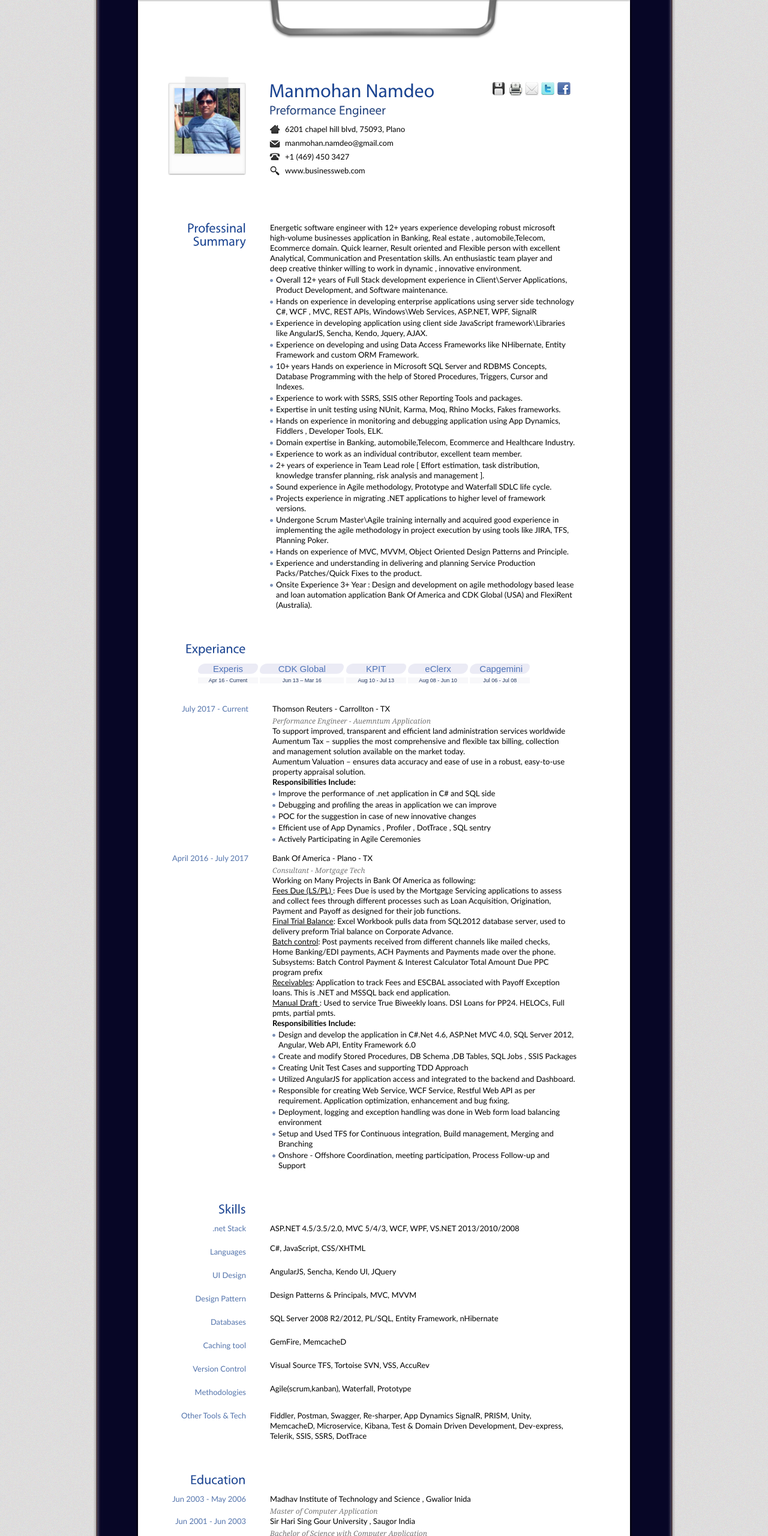
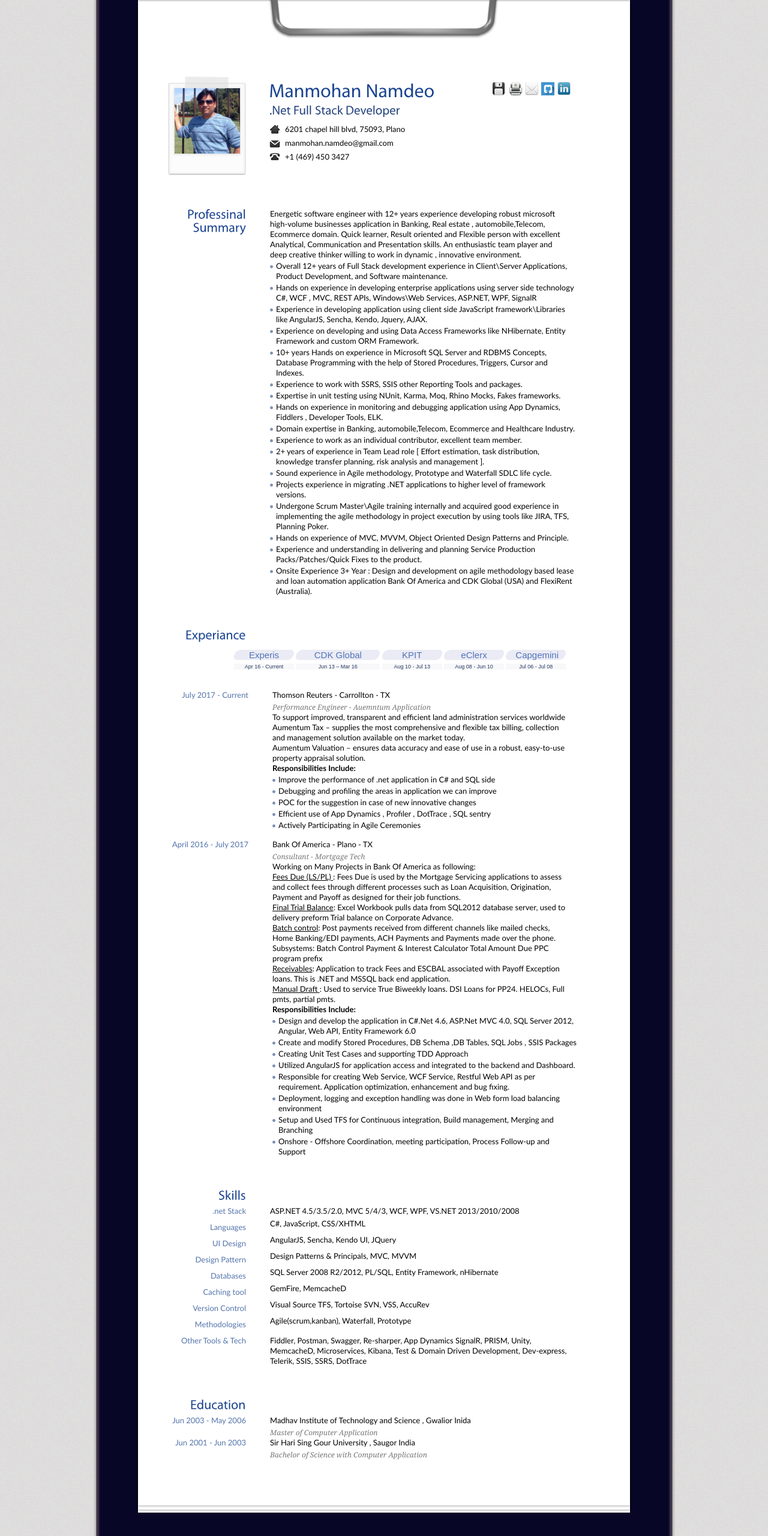
Before and after one commit to namdeom/Profile, a plain HTML site: page index.html in a window 1280 px wide. Shown: the part 140-2700 px from the top of the page at 60% size. Drawn offline with Linux system fonts and the light colour scheme.

Commit message:
LinkedInAndGitHub changes

```diff
--- a/css/blue.css
+++ b/css/blue.css
@@ -211,7 +211,7 @@ div.content {
 	margin:0;
 	overflow: hidden;
 	display:block;
-	padding-top:22px;
+	padding-top:10px;
 }
 
 h3 {
--- a/css/tabs.css
+++ b/css/tabs.css
@@ -2,12 +2,12 @@
 
 div.ExperianceTab {
     overflow: hidden;
-    margin-left: 100px;
+    margin-left: 160px;
 }
 
 div.ExperianceYearTab {
     overflow: hidden;
-    margin-left: 100px;
+    margin-left: 160px;
 }
 
 /* Style the buttons inside the tab */
--- a/index.html
+++ b/index.html
@@ -40,23 +40,22 @@
           <!-- Begin Personal Information -->
           <div class="self">
             <h1 class="name">Manmohan Namdeo <br />
-              <span>Preformance Engineer</span></h1>
+              <span>.Net Full Stack Developer</span></h1>
             <ul>
               <li class="ad">6201 chapel hill blvd, 75093, Plano</li>
               <li class="mail">manmohan.namdeo@gmail.com</li>
               <li class="tel">+1 (469) 450 3427</li>
-              <li class="web">www.businessweb.com</li>
             </ul>
           </div>
           <!-- End Personal Information -->
           <!-- Begin Social -->
           <div class="social">
             <ul>
-              <li><a class='north' href="#" title="Download .pdf"><img src="images/icn-save.jpg" alt="Download the pdf version" /></a></li>
+              <li><a class='north' href="#" title="Download.pdf"><img src="images/icn-save.jpg" alt="Download the pdf version" /></a></li>
               <li><a class='north' href="javascript:window.print()" title="Print"><img src="images/icn-print.jpg" alt="" /></a></li>
               <li><a class='north' id="contact" href="contact/index.html" title="Contact Me"><img src="images/icn-contact.jpg" alt="" /></a></li>
-              <li><a class='north' href="#" title="Follow me on Twitter"><img src="images/icn-twitter.jpg" alt="" /></a></li>
-              <li><a class='north' href="#" title="My Facebook Profile"><img src="images/icn-facebook.jpg" alt="" /></a></li>
+              <li><a class='north' href="https://github.com/namdeom" title="My gitHub Profile" ><img src="images/github-icon.png" alt="" style="height: 22px;width: 22px;"/></a></li>
+              <li><a class='north' href="https://www.linkedin.com/in/manmohan-namdeo-26365020/" title="My Linkedin Profile" ><img src="images/Linkedin-Icon.png" alt="" style="height: 22px;width: 22px;"/></a></li>
             </ul>
           </div>
           <!-- End Social -->
@@ -162,6 +161,7 @@
               </div>
 
             <div id="CDKGlobal" class="tabcontent" style="display: none;">
+              <div class="entryExperiance">
                 <h3>Jun 2007 - May 2009</h3>
                 <p> CDK GLOBAL (Earlier Known as ADP Global Dealer Services) <br />
                   <em>Consultant - ServiceEdge</em></p>
@@ -181,6 +181,7 @@
                 <li>    Onshore - Offshore Coordination, meeting participation, Process Follow-up and Support</li>
 
                 </ul>
+              </div>
               </div>
 
 
@@ -208,8 +209,9 @@
                 <h3>May 12 – Jun 13</h3>
                 <p> Covidian - USA <br />
                 <em>Pick Ticket Management </em></p>
-                <p>The purpose of the Pick Ticket Management Application is to assist supervisors in controlling work assignments and increasing picker productivity. <br>
-                    <u>Pick Ticket Management </u>: The Pick Ticket Management screen allows you to assign and print pick tickets, split individual pick tickets between multiple pickers, and generate consolidated pick tickets application mainly consists of following modules.
+                <p>The purpose of the Pick Ticket Management Application is to assist supervisors in controlling work assignments and increasing picker productivity. Modules contains Pick Ticket Management, PTM Report, Packing List, Masters, EDI, Ship Confirm, RF Gun Trax, Receipt Management, PUP, PUP Report etc.<br>
+                    <u>Pick Ticket Management </u>: The Pick Ticket Management screen allows you to assign and print pick tickets,
+                    split individual pick tickets between multiple pickers, and generate consolidated pick tickets application mainly consists of following modules.
                 </p>
                 <ul class="info">
                   <b>Responsibilities Include:</b>
@@ -225,11 +227,12 @@
                 <p> Poole Construction Limited - Canada <br />
                 <em>PM4+ Poole Construction </em></p>
                 <p>PCL is construction leaders in buildings, civil infrastructure and heavy industrial markets. Project is about labor, account, material, supply, tickets management .So that company can manage all accounts in centralized location and optimize the process and resources.
-                  Modules contains Pick Ticket Management, PTM Report, Packing List, Masters, EDI, Ship Confirm, RF Gun Trax, Receipt Management, PUP, PUP Report etc.
+
                 </p>
             </div>
           </div>
           <div id="eClerx" class="tabcontent" style="display: none;">
+            <div class="entryExperiance">
               <h3>Aug 08 - Jun 10</h3>
               <p> Sr. Consultant <br />
                 <em>Barclays, LB, Merrill Lynch, Credit Swiss (Investment Banks)</em></p>
@@ -250,8 +253,10 @@
 
               </ul>
             </div>
+            </div>
 
             <div id="Capgemini" class="tabcontent" style="display: none;">
+              <div class="entryExperiance">
                 <h3>Jul 06 - Jul 08</h3>
                 <p> Consultant <br />
                   <em>Alcatel-Lucent Business Partner Application</em></p>
@@ -264,12 +269,13 @@
 
                 </ul>
               </div>
+              </div>
         </div>
         <!-- End 3rd Row -->
 
         <!-- Begin 4th Row -->
         <div class="entry">
-          <h2>Skills</h2>
+          <h2>Skills</h2> <br>
           <div class="content">
             <h3>.net Stack</h3>
                <p>ASP.NET 4.5/3.5/2.0,               MVC 5/4/3,               WCF,               WPF,               VS.NET 2013/2010/2008</p>
@@ -321,7 +327,7 @@
                   <div class="content">
                       <h3>Other Tools &amp; Tech</h3>
                           <p>Fiddler, Postman, Swagger, Re-sharper, App Dynamics
-                              SignalR, PRISM, Unity, MemcacheD, Microservice, Kibana, Test &amp;
+                              SignalR, PRISM, Unity, MemcacheD, Microservices, Kibana, Test &amp;
                                  Domain Driven Development, Dev-express, Telerik, SSIS, SSRS,
                               DotTrace </p>
                     </div>
@@ -331,7 +337,7 @@
 
          <!-- Begin 2nd Row -->
          <div class="entry">
-            <h2>Education</h2>
+            <h2>Education</h2><br>
             <div class="content">
               <h3>Jun 2003 - May 2006</h3>
               <p>Madhav Institute of Technology and Science , Gwalior Inida <br />
```
Also changed, not shown: Aumentum_Single_Code_Line_Module_Build_Order.png (added), images/Linkedin-Icon.png (added), images/github-icon.png (added).
